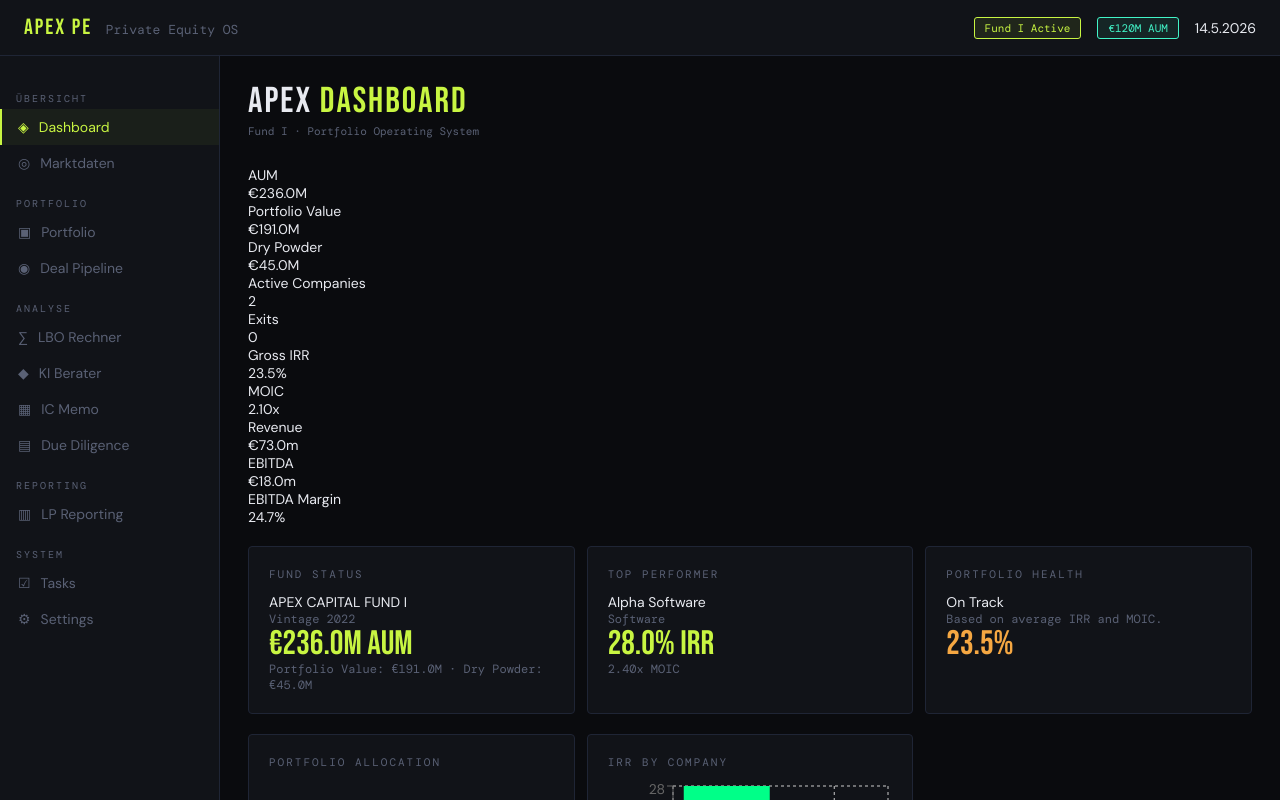
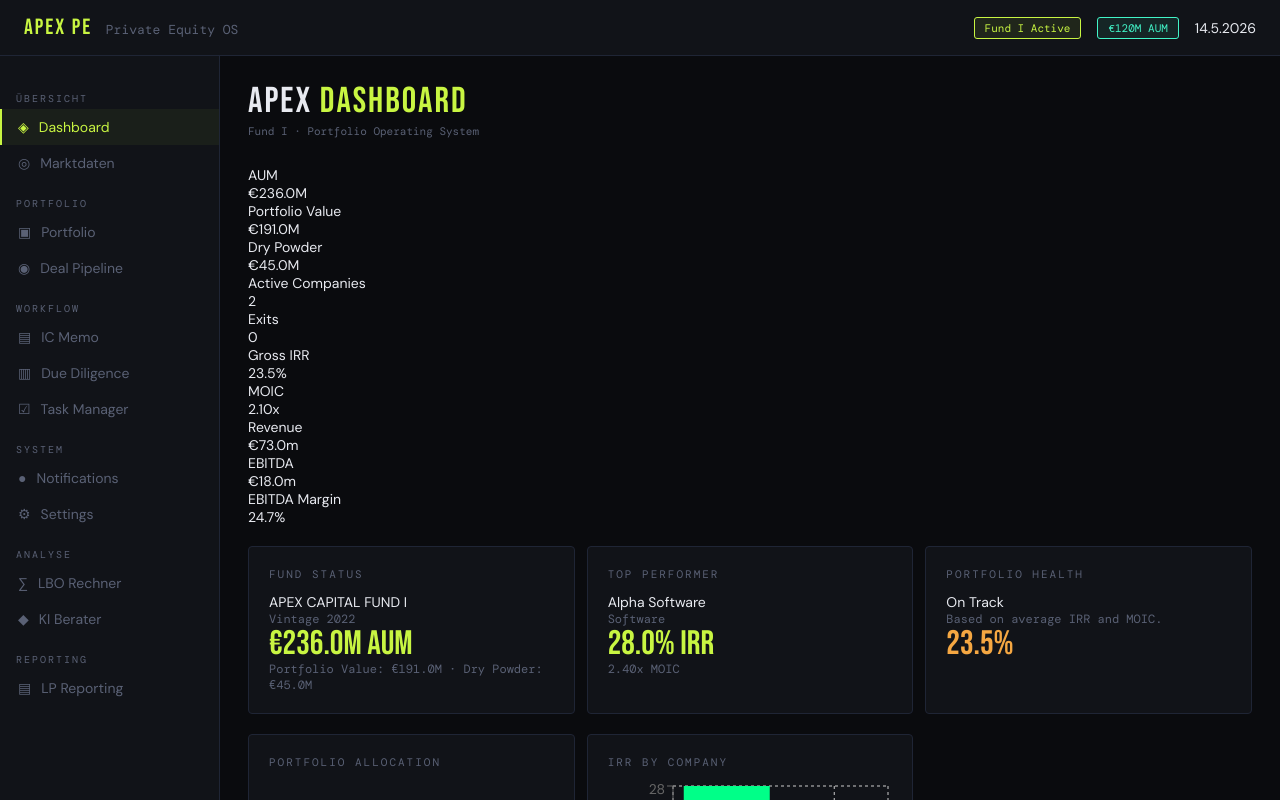
Before and after one commit to somatic3000-dev/apex-pe-app, a React (Vite) app: page / in a window 1280 px wide. Shown: the top 800 px of the page. Built offline with nearby package versions, Linux system fonts and the light colour scheme; a web font is replaced by a local one.

Commit message:
mockData.js aktualisieren

```diff
--- a/src/data/mockData.js
+++ b/src/data/mockData.js
@@ -22,6 +22,7 @@ export const initialPortfolio = [
     status: "Active",
     notes: "Starkes Wachstum im SaaS-Bereich.",
   },
+
   {
     id: 2,
     name: "MedTech Labs",
@@ -35,6 +36,7 @@ export const initialPortfolio = [
     status: "Active",
     notes: "Expansion nach Frankreich.",
   },
+
   {
     id: 3,
     name: "Green Energy GmbH",
@@ -62,6 +64,7 @@ export const initialDeals = [
     priority: "High",
     score: 82,
   },
+
   {
     id: 2,
     name: "CloudBase",
@@ -73,6 +76,7 @@ export const initialDeals = [
     priority: "Medium",
     score: 68,
   },
+
   {
     id: 3,
     name: "Industrial Systems",
@@ -94,34 +98,6 @@ export const WATCH_SYMBOLS = [
   "GOOGL",
   "META",
   "TSLA",
-  "SPY",
-  "QQQ",
-  "HYG",
-  "LQD",
-  "BX",
-  "KKR",
-  "APO",
-  "CG",
-];
-
-export const IC_MEMO_TEMPLATE = {
-  company: "",
-  sector: "",
-  investmentThesis: "",
-  risks: "",
-  valuation: "",
-  recommendation: "",
-};
-
-export const DD_CHECKLIST = [
-  "Financial DD",
-  "Legal DD",
-  "Commercial DD",
-  "Tax DD",
-  "ESG DD",
-  "Management Calls",
-  "Customer Calls",
-  "Data Room Review",
 ];
 
 export const NAV = [
@@ -131,60 +107,77 @@ export const NAV = [
     icon: "◈",
     section: "ÜBERSICHT",
   },
+
   {
     id: "markt",
     label: "Marktdaten",
     icon: "◎",
     section: "ÜBERSICHT",
   },
+
   {
     id: "portfolio",
     label: "Portfolio",
     icon: "▣",
     section: "PORTFOLIO",
   },
+
   {
     id: "pipeline",
     label: "Deal Pipeline",
     icon: "◉",
     section: "PORTFOLIO",
   },
+
+  {
+    id: "ic",
+    label: "IC Memo",
+    icon: "▤",
+    section: "WORKFLOW",
+  },
+
+  {
+    id: "dd",
+    label: "Due Diligence",
+    icon: "▥",
+    section: "WORKFLOW",
+  },
+
+  {
+    id: "tasks",
+    label: "Task Manager",
+    icon: "☑",
+    section: "WORKFLOW",
+  },
+
+  {
+    id: "notifications",
+    label: "Notifications",
+    icon: "●",
+    section: "SYSTEM",
+  },
+
   {
     id: "lbo",
     label: "LBO Rechner",
     icon: "∑",
     section: "ANALYSE",
   },
+
   {
     id: "ai",
     label: "KI Berater",
     icon: "◆",
     section: "ANALYSE",
   },
-  {
-    id: "ic",
-    label: "IC Memo",
-    icon: "▦",
-    section: "ANALYSE",
-  },
-  {
-    id: "dd",
-    label: "Due Diligence",
-    icon: "▤",
-    section: "ANALYSE",
-  },
+
   {
     id: "reporting",
     label: "LP Reporting",
-    icon: "▥",
+    icon: "▤",
     section: "REPORTING",
   },
-  {
-    id: "tasks",
-    label: "Tasks",
-    icon: "☑",
-    section: "SYSTEM",
-  },
+
   {
     id: "settings",
     label: "Settings",
```
